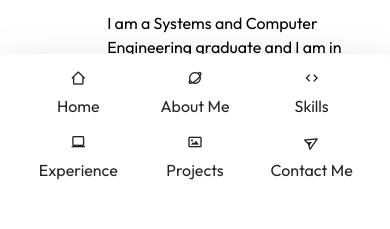
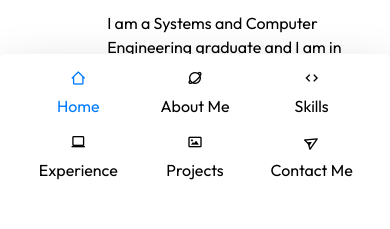
Before and after one commit to cruzito-x/portfolio_v4, a React (Vite) app: page / in a window 390 px wide. Both pictures are taken after a click on the button 361 px from the left and 815 px from the top of the page. Shown: the part 579-808 px from the top of the page. Built offline with nearby package versions, Linux system fonts and the light colour scheme.

Commit message:
Mobile navbar updated

```diff
--- a/src/components/navbar/Navbar.jsx
+++ b/src/components/navbar/Navbar.jsx
@@ -80,16 +80,6 @@ const Navbar = ({ lang }) => {
         }`}
       >
         <div className="container h-100">
-          <button
-            className="navbar-toggler"
-            type="button"
-            onClick={() => setMenuOpen(!menuOpen)}
-            aria-expanded={menuOpen}
-            aria-label="Toggle navigation"
-          >
-            <span className="navbar-toggler-icon"></span>
-          </button>
-
           <div
             className={`collapse navbar-collapse ${menuOpen ? "show" : ""}`}
             id="navbarNav"
@@ -184,15 +174,19 @@ const Navbar = ({ lang }) => {
         </button>
 
         {menuOpen && (
-          <div className="position-fixed top-100 start-50 translate-middle w-100 h-50 bg-white d-flex flex-column justify-content-center align-items-center shadow-lg p-3 rounded-top">
+          <div className="position-fixed top-100 start-50 translate-middle w-100 h-50 bg-white text-black d-flex flex-column justify-content-center align-items-center shadow-lg p-3 rounded-top">
             <div className="container text-center">
               <div className="row row-cols-3 g-3">
                 {navItems.map((item) => (
                   <div className="col" key={item.id}>
                     <a
                       href={item.id}
-                      className="d-flex flex-column align-items-center text-dark text-decoration-none"
-                      onClick={() => setMenuOpen(false)}
+                      className={`d-flex flex-column align-items-center text-decoration-none ${
+                        activeLink === item.id
+                          ? "nav_link active_link"
+                          : "nav_link"
+                      }`}
+                      onClick={() => selectedLink(item.id)}
                     >
                       {item.icon}
                       <span className="mt-2">{item.label}</span>
--- a/src/components/navbar/styles/navbar.css
+++ b/src/components/navbar/styles/navbar.css
@@ -2,7 +2,7 @@
   display: flex !important;
   flex-direction: column !important;
   align-items: center !important;
-  color: #007bff;
+  color: #000000;
   transition: 0.3s !important;
 }
 
```
